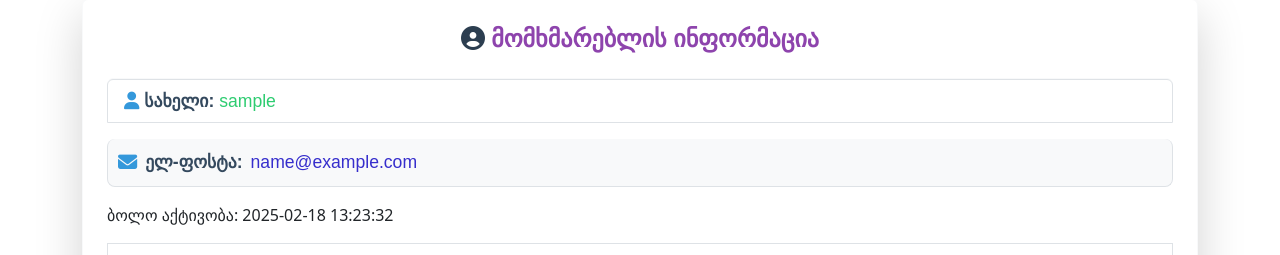
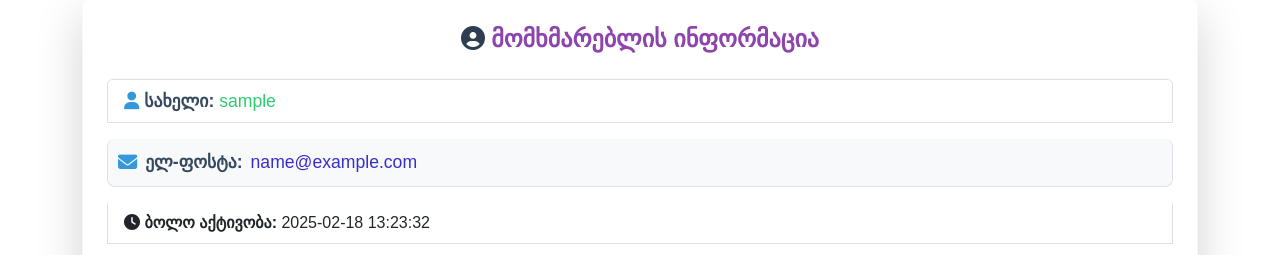
Before and after one commit to SANDRICKSON/vepxistyaosani, a Flask app: page /profile in a window 1280 px wide. Shown: the part 141-396 px from the top of the page. Run offline with Flask 3, Linux system fonts and the light colour scheme; the visitor is signed in with stand-in values (Sample User, id 1); some web fonts are replaced.

Commit message:
Update profile.html

```diff
--- a/templates/profile.html
+++ b/templates/profile.html
@@ -15,7 +15,10 @@
                     <strong class="me-2">ელ-ფოსტა:</strong>
                     <span style="color: #362ecc;">{{ current_user.email }}</span>
                 </p>
-                <p>ბოლო აქტივობა: {{ current_user.last_login.strftime('%Y-%m-%d %H:%M:%S') }}</p>
+                <p class="list-group-item last-login">
+    <i class="fas fa-clock"></i> <strong>ბოლო აქტივობა:</strong>
+    <span>{{ current_user.last_login.strftime('%Y-%m-%d %H:%M:%S') }}</span>
+</p>
 
                 <p class="list-group-item" style="font-size: 1.1rem; font-weight: 500; color: #34495e;">
                     <i class="fas fa-venus-mars" style="color: #e74c3c;"></i> <strong>სქესი:</strong> <span style="color: #e67e22;">{{ current_user.gender }}</span>
```
